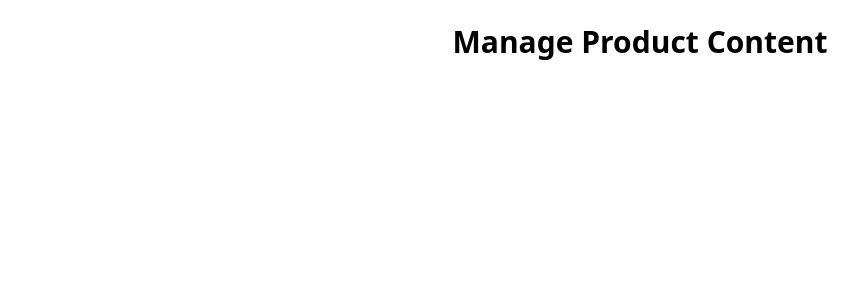
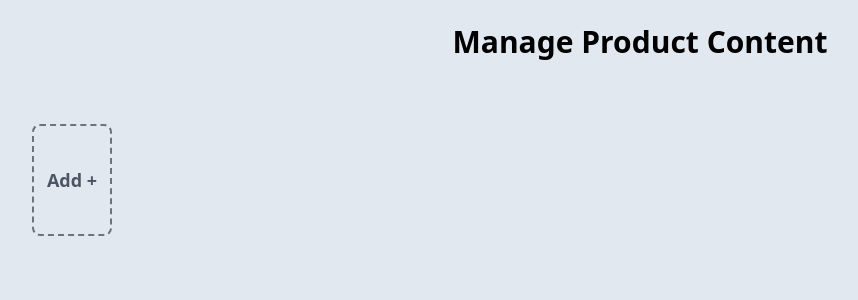
Before and after one commit to macjik/cyber-life-ecommerce, a Next.js app: page / in a window 1280 px wide. Shown: the top 300 px of the page, without its empty margins (0-858 px from the left). Built offline with nearby package versions, Linux system fonts and the light colour scheme.

Commit message:
create add button initial ui

```diff
--- /dev/null
+++ b/app/Components/add-content-button.jsx
@@ -0,0 +1,9 @@
+'use client';
+
+export default function AddContentButton() {
+  return (
+    <button className="w-20 h-28 bg-transparent border-2 border-dashed border-gray-500 text-gray-600 font-semibold text-lg rounded-lg hover:bg-gray-100 hover:text-gray-800 transition-colors duration-300 flex items-center justify-center">
+      Add +
+    </button>
+  );
+}
--- a/app/layout.jsx
+++ b/app/layout.jsx
@@ -20,7 +20,7 @@ export const metadata = {
 export default function RootLayout({ children }) {
   return (
     <html lang="en">
-      <body className={`${geistSans.variable} ${geistMono.variable} antialiased`}>{children}</body>
+      <body className={`${geistSans.variable} ${geistMono.variable} antialiased bg-slate-200`}>{children}</body>
     </html>
   );
 }
--- a/app/page.jsx
+++ b/app/page.jsx
@@ -1,10 +1,13 @@
 import Image from 'next/image';
+import AddContentButton from './Components/add-content-button';
 
 export default async function Home() {
   return (
     <main className="w-full h-full p-6">
       <h1 className="font-bold text-3xl text-center">Manage Product Content</h1>
-      <div className="flex w-100 p-3"></div>
+      <div className="flex w-100 p-2 mt-14">
+        <AddContentButton />
+      </div>
     </main>
   );
 }
```
